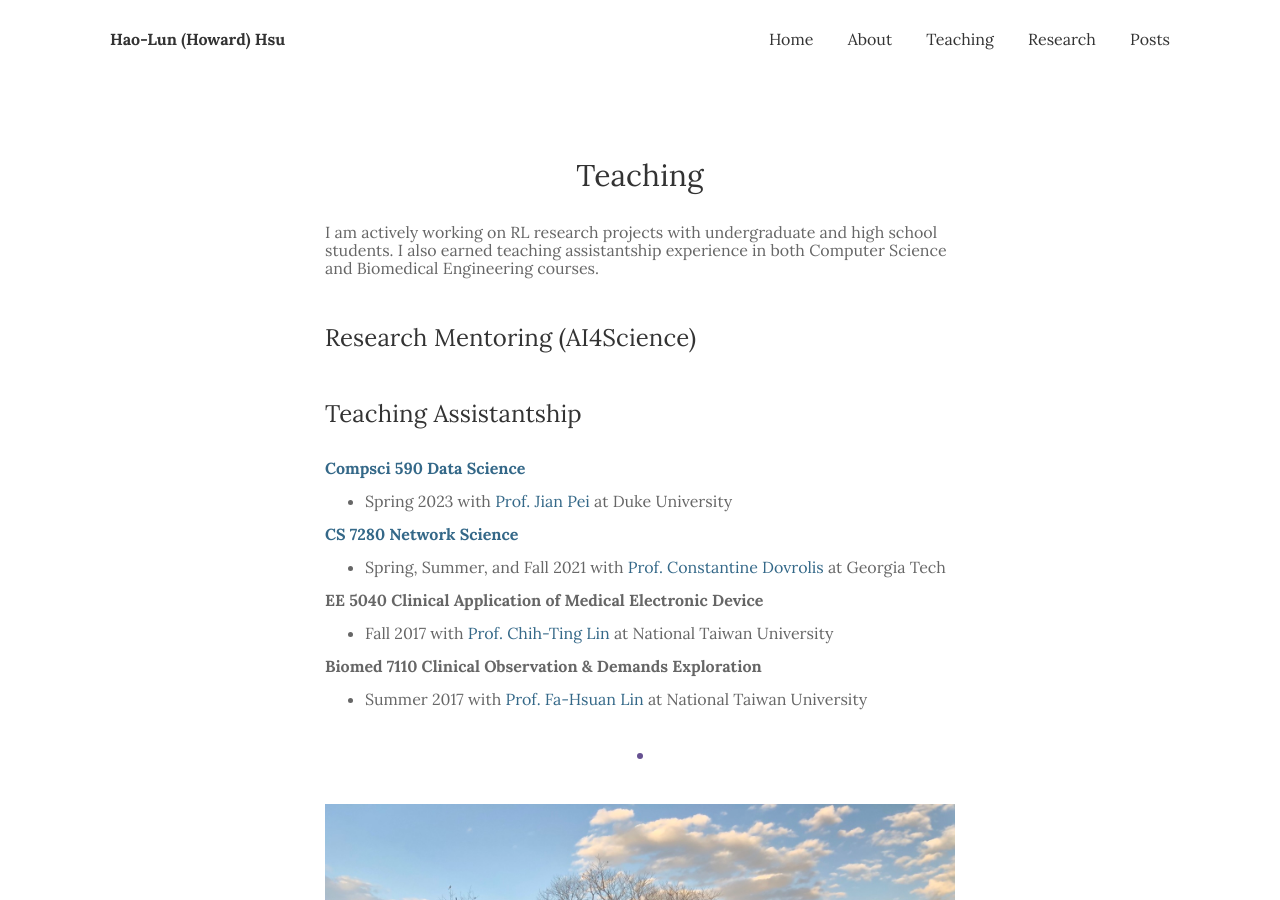
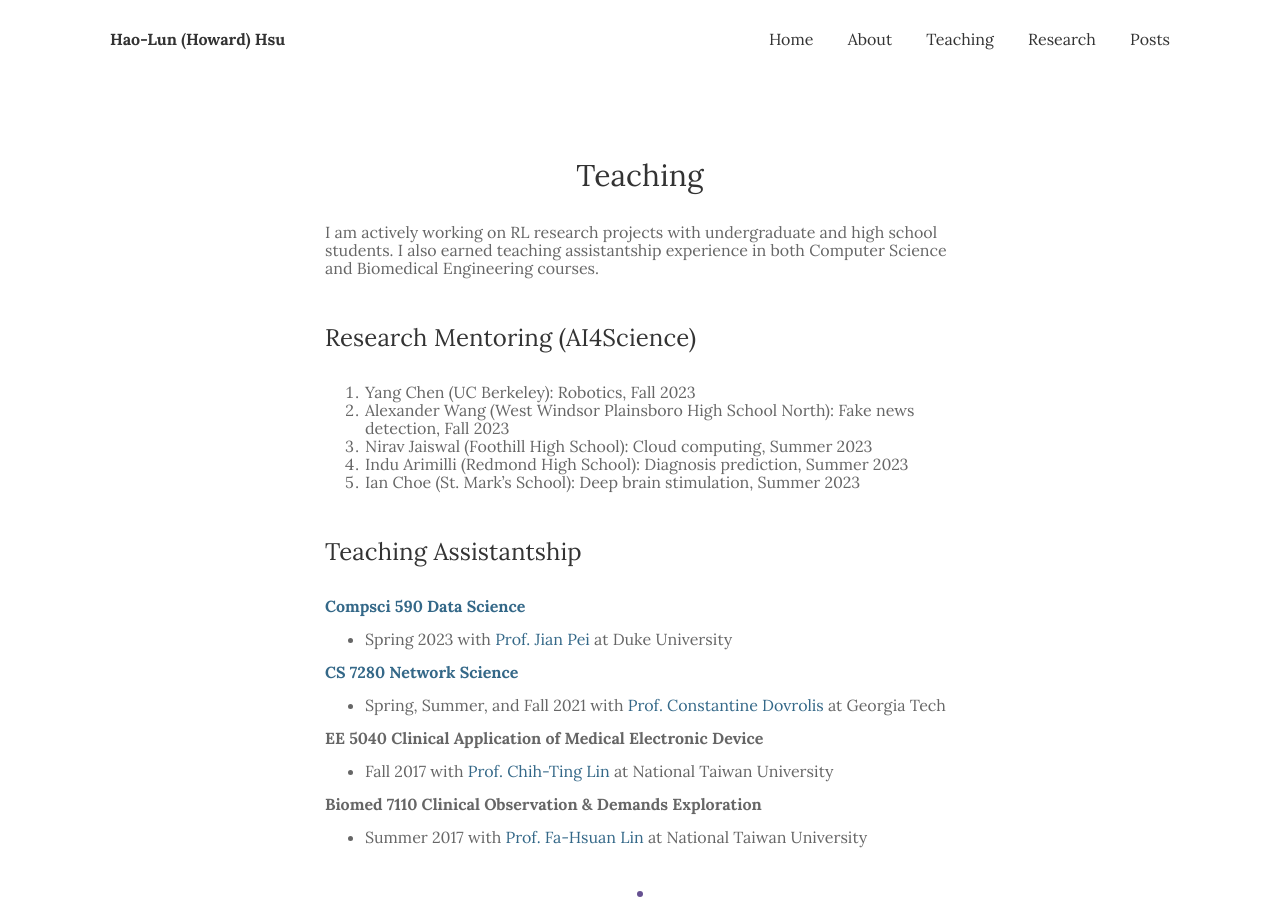
Before and after one commit to hlhsu/hlhsu_new.github.io, a Jekyll site: the page built from _pages/3_teaching.md, in a window 1280 px wide and 900 px high. Built offline with Jekyll 4.4.1, drawn with Linux system fonts in a browser that asks for light colours.

Commit message:
Update 3_teaching.md

```diff
--- a/_pages/3_teaching.md
+++ b/_pages/3_teaching.md
@@ -9,11 +9,11 @@ I am actively working on RL research projects with undergraduate and high school
 I also earned teaching assistantship experience in both Computer Science and Biomedical Engineering courses.
 
 ### Research Mentoring (AI4Science)
-[^1]: Yang Chen (UC Berkeley): Robotics, Fall 2023
-[^2]: Alexander Wang (West Windsor Plainsboro High School North): Fake news detection, Fall 2023
-[^3]: Nirav Jaiswal (Foothill High School): Cloud computing, Summer 2023
-[^4]: Indu Arimilli (Redmond High School): Diagnosis prediction, Summer 2023
-[^5]: Ian Choe (St. Mark’s School): Deep brain stimulation, Summer 2023
+1. Yang Chen (UC Berkeley): Robotics, Fall 2023
+2. Alexander Wang (West Windsor Plainsboro High School North): Fake news detection, Fall 2023
+3. Nirav Jaiswal (Foothill High School): Cloud computing, Summer 2023
+4. Indu Arimilli (Redmond High School): Diagnosis prediction, Summer 2023
+5. Ian Choe (St. Mark’s School): Deep brain stimulation, Summer 2023
 
 ### Teaching Assistantship
 
```
